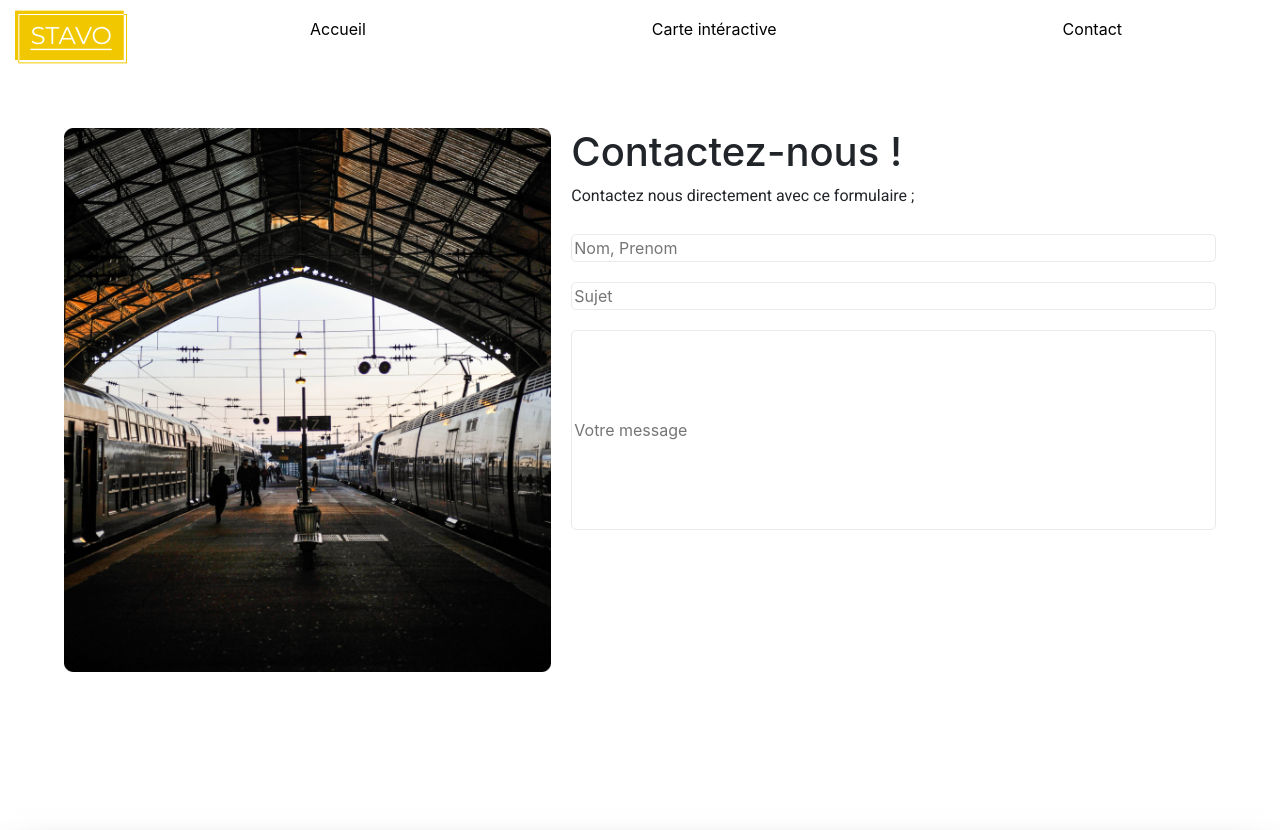
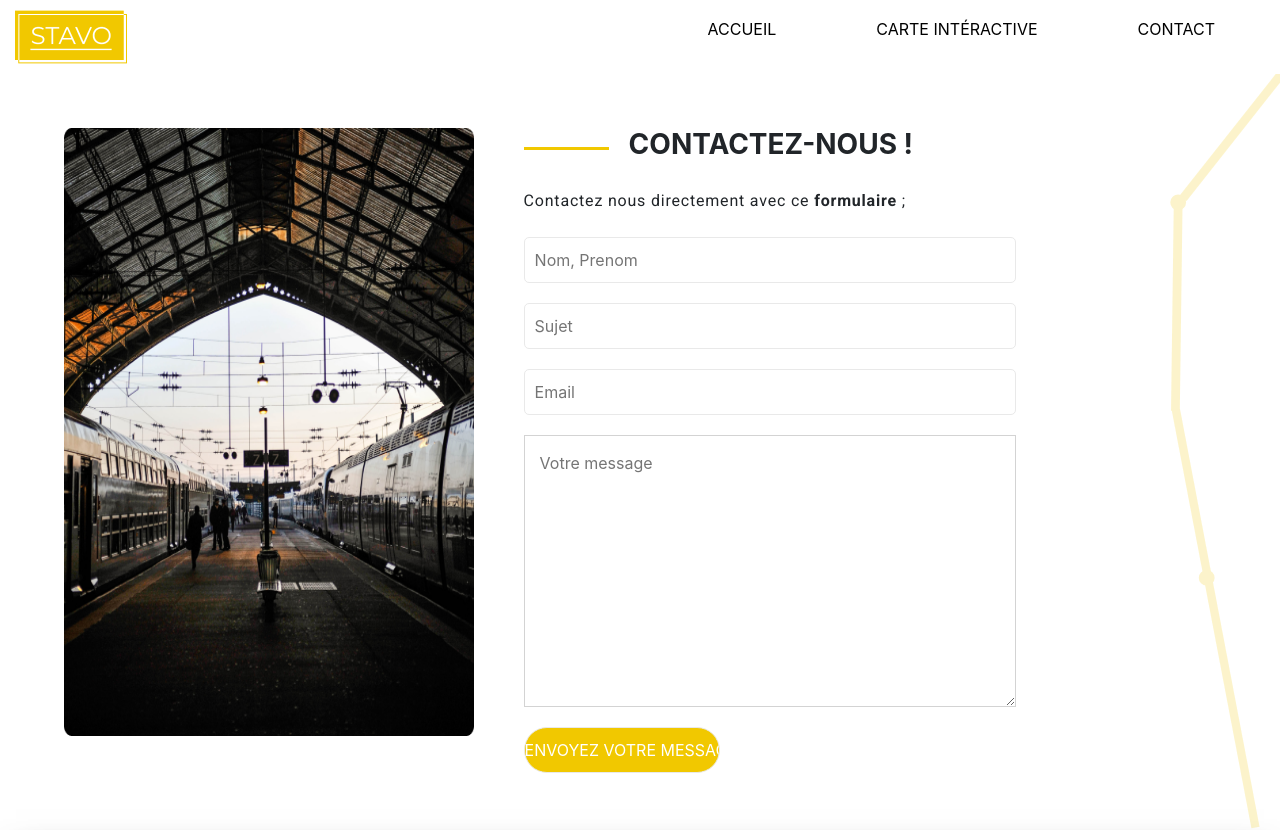
Before and after one commit to lucrampro/projetFilesRouge-reactjs, a React (Create React App) app: page /Contact in a window 1280 px wide. Shown: the top 830 px of the page. Built offline with nearby package versions, Linux system fonts and the light colour scheme; what google-maps-react would draw is missing.

Commit message:
inté page contact

```diff
--- a/package.json
+++ b/package.json
@@ -7,10 +7,11 @@
     "google-map-react": "^1.1.5",
     "google-maps-react": "^2.0.2",
     "gsap": "^3.1.1",
+    "node-sass": "^4.13.1",
     "react": "^16.11.0",
     "react-dom": "^16.11.0",
     "react-router-dom": "^5.1.2",
-    "react-scripts": "3.2.0"
+    "react-scripts": "^3.4.0"
   },
   "scripts": {
     "start": "react-scripts start",
--- a/src/component_enfant/Contact.jsx
+++ b/src/component_enfant/Contact.jsx
@@ -2,9 +2,12 @@ import React from 'react';
 // IMPORT DE COMPONENTS
 import Header from './Header'
 import Footer from './Footer'
+import Trais from './Trais--jaune'
+
 //IMPORT DES STYLES, LIBS..
 import '../style/contact.scss'
 import imgContact from '../assets/img/contact--img.png'
+import decoContact from '../assets/img/deco__contact.svg'
 // DEBUT DU COMPONENT
 
 const Contact = () => {
@@ -16,17 +19,23 @@ const Contact = () => {
           <img src={imgContact} alt=""/>
         </div>
         <div className="wrapper--form">
-          <h1>Contactez-nous !</h1>
-          <p>Contactez nous directement avec ce formulaire ;</p>
+            <div className="container__title">
+                <Trais/>
+                <h1>Contactez-nous !</h1>
+            </div>
+          <p>Contactez nous directement avec ce <span>formulaire </span>;</p>
           <form action="">
 
             <input placeholder="Nom, Prenom"/>
-            <input placeholder="Sujet"/>
-            <input className="message" placeholder="Votre message"/>
+              <input placeholder="Sujet"/>
+              <input placeholder="Email"/>
+            <textarea placeholder="Votre message" name="" id="" cols="20" rows="10"></textarea>
+            <input className="btn_send" type="button" value="Envoyez votre message"/>
           </form>
         </div>
       </div>
       <Footer/>
+        <img className="deco__contact" src={decoContact} alt=""/>
     </div>
   );
 }
--- a/src/component_enfant/Home.jsx
+++ b/src/component_enfant/Home.jsx
@@ -88,7 +88,7 @@ const Home = () => {
 					fourQuartSubtitle="Plusieurs épreuves tous les jours du 26 juillet au 11 août 2024, incluant les qualifications et les finales."
 				/>
 				<Graphique
-					title="L’accessbilité aujourd’hui en Ile-de-france"
+					title="L’accessibilité aujourd’hui en Ile-de-france"
 					cheeseCenter={cheeseCenterTwo}
 					firstQuartImage={cheeseTwoOne}
 					firstQuartTitle="10% de la population"
--- a/src/style/contact.scss
+++ b/src/style/contact.scss
@@ -1,11 +1,19 @@
 .wrapper--contact{
+  .deco__contact {
+    position: absolute;
+    top: -50px;
+    right: 0;
+    opacity: 0.2;
+    height: 110vh;
+  }
   .contact{
-    width: 100%;
+    width: 90%;
     height: 100vh;
-    padding: 10% 5%;
+    padding: 10% 5% 5% 5%;
     .wrapper--img{
-      width: 50%;
+      width: 40%;
       height: 100%;
+      margin-right: 30px;
       img{
         width: 100%;
         height: 100%;
@@ -13,17 +21,67 @@
     }
     .wrapper--form{
       padding-left: 20px;
+      width: 50%;
+
+      .container__title {
+        display: flex;
+        flex-direction: row;
+        align-items: center;
+        margin-bottom: 20px;
+
+        h1 {
+          margin-left: 20px;
+          text-transform: uppercase;
+          font-size: 28px;
+          font-weight: bold;
+        }
+
+        .trais-jaune {
+          height: 3px;
+          width: 85px;
+        }
+      }
+
+      p {
+        font-size: 16px;
+        line-height: 135%;
+        letter-spacing: 0.05em;
+
+        span {
+          font-weight: bold;
+        }
+      }
+      form {
+        display: flex;
+        flex-direction: column;
         input{
           width: 100%;
           margin: 10px 0px;
+          padding: 10px;
           border-radius: 5px;
           outline: 0;
           min-height: 20px ;
           border: solid 1px #E9E9E9;
-        &.message{
-          height: 200px;
+        }
+
+        textarea {
+          border: 1px solid lightgrey;
+          padding: 15px;
+          outline: 0;
+          margin: 10px 0;
+
+        }
+
+        .btn_send {
+          width: 40%;
+          background-color: #f1c800;
+          color: white;
+          border-radius: 50px;
+          padding: 10px 0;
+          text-transform: uppercase;
+        }
+
       }
     }
   }
 }
-}
--- a/src/style/header.scss
+++ b/src/style/header.scss
@@ -8,10 +8,12 @@ header{
   ul {
     width: 100%;
     align-items: center;
-    justify-content: space-around;
+    justify-content: flex-end;
     li{
+      margin: 0 50px;
       a{
         color: #fefefe;
+        text-transform: uppercase;
       }
     }
   }
```
Also changed, not shown: src/assets/img/deco__contact.svg (added), 1 other file (tests, documents, lock files or other folders). Lines whose indentation alone changed are shown as unchanged.
